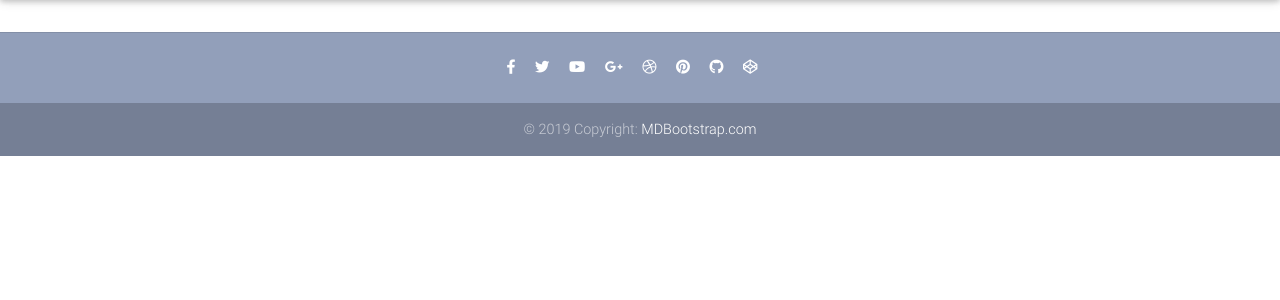
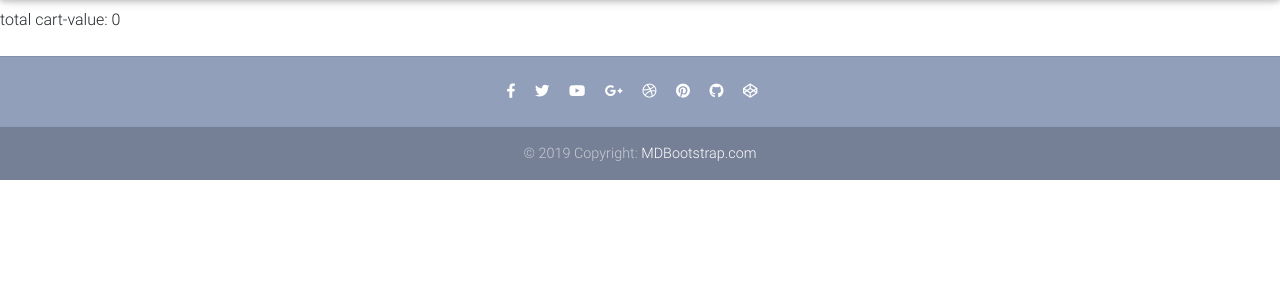
Before and after one commit to thesooge/gold-shop, a Django app: page /cart/ in a window 1280 px wide. Shown: the part 64-364 px from the top of the page. Run offline with Django 3.2, Linux system fonts and the light colour scheme; some libraries are stand-ins or nearby versions.

Commit message:
cart-remove functionallity and templates

```diff
--- a/cart/cart.py
+++ b/cart/cart.py
@@ -24,7 +24,8 @@ class Cart:
         product_id_str = str(product.id)
 
         if product_id_str not in self.cart:
-            self.cart[product_id_str] = {'quantity' : quantity}
+            self.cart[product_id_str] = {'quantity' : quantity,
+                                         'price' : str(product.unit_price)}
         if override_quantity:
             self.cart[product_id_str]['quantity'] = quantity
         else:
--- a/cart/templates/cart/cart_list.html
+++ b/cart/templates/cart/cart_list.html
@@ -4,6 +4,13 @@
 {% for item in cart %}
     <h2>title: {{item.product_obj.title}}</h2>
     <h3>quantity: {{item.quantity}}</h3>
-    <h4>price: {{item.product_obj.unit_price}}
+    <h4>price: {{item.product_obj.unit_price}}</h4>
+    <form action="{% url 'cart_remove' item.product_obj.id %}" method="POST">
+        {% csrf_token %}
+        <button type='submit'>remove from cart</button>
+    </form>
+    <h6> _____________ </h6>
+
 {% endfor %}
+<p>total cart-value: {{cart.get_sub_total_price}}</p>
 {% endblock content %}
```
